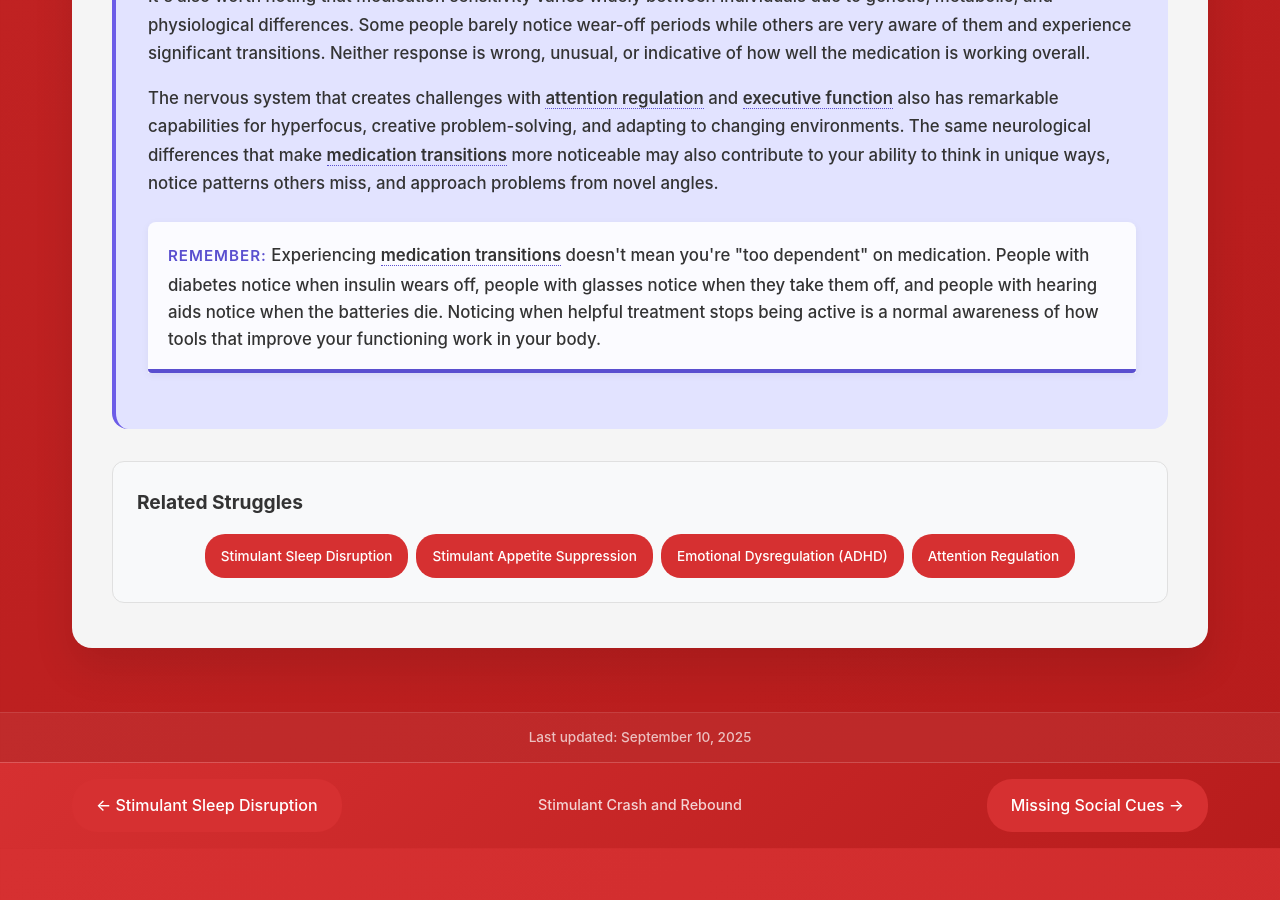
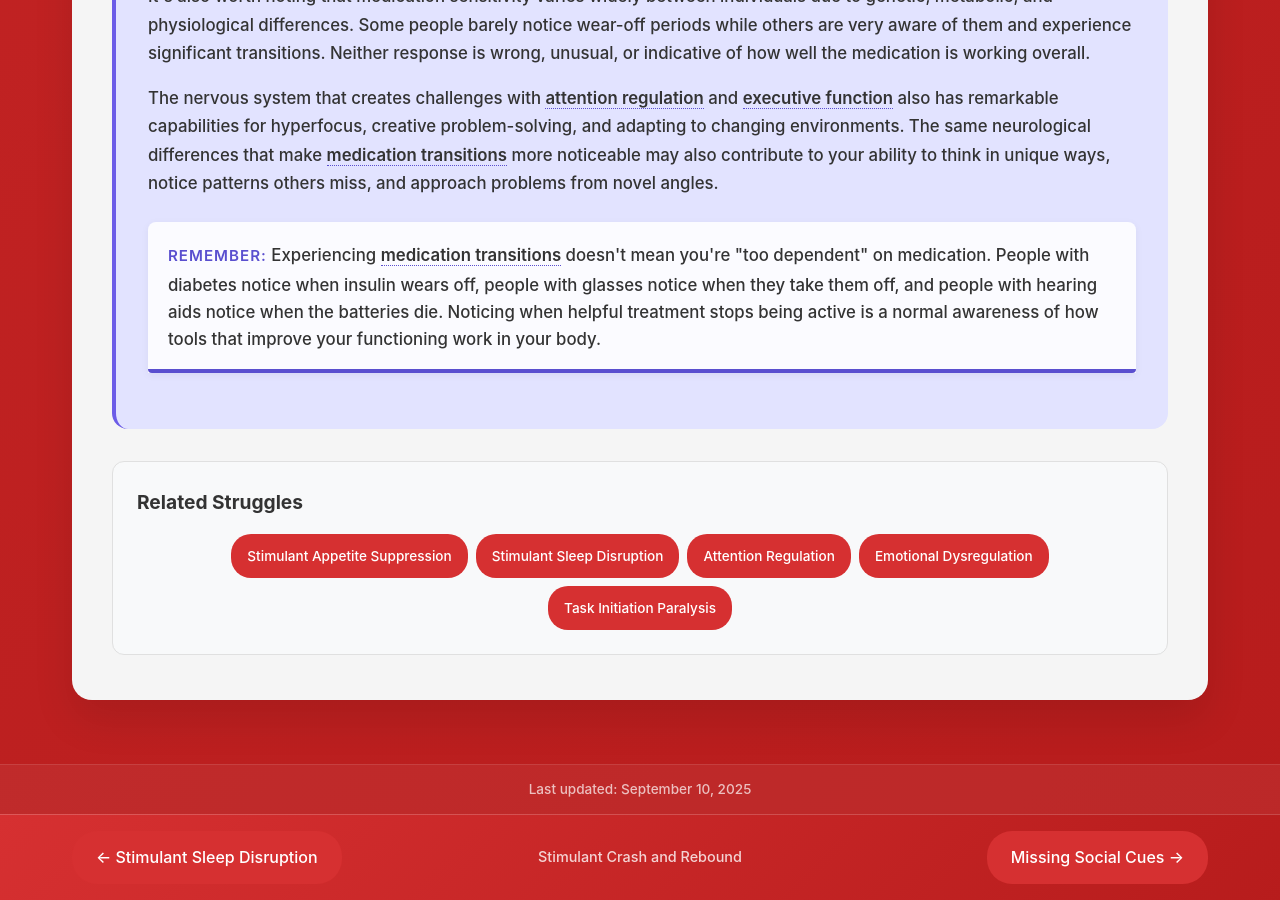
Before and after one commit to neurodivergent-survival-guide/neurodivergent-survival-guide, a Jekyll site: the page built from struggles/stimulant-crash-and-rebound.html, in a window 1280 px wide and 900 px high, scrolled down 5267 px. Built offline with Jekyll 4.4.1, drawn with Linux system fonts in a browser that asks for light colours; before the commit the page ends 6115 px from its top, so only the background shows below that.

Commit message:
Update stimulant-crash-and-rebound.html

```diff
--- a/struggles/stimulant-crash-and-rebound.html
+++ b/struggles/stimulant-crash-and-rebound.html
@@ -144,10 +144,11 @@ search_terms: ["meds wearing off", "crash every day", "irritable afternoon", "br
     <div class="related-struggles">
         <h3>Related Struggles</h3>
         <div class="struggle-tags">
+            <a href="{{ '/struggles/stimulant-appetite-suppression.html' | relative_url }}" class="struggle-tag">Stimulant Appetite Suppression</a>
             <a href="{{ '/struggles/stimulant-sleep-disruption.html' | relative_url }}" class="struggle-tag">Stimulant Sleep Disruption</a>
-            <a href="{{ '/struggles/stimulant-appetite-suppression.html' | relative_url }}" class="struggle-tag">Stimulant Appetite Suppression</a>
-            <a href="{{ '/struggles/emotional-dysregulation-adhd.html' | relative_url }}" class="struggle-tag">Emotional Dysregulation (ADHD)</a>
             <a href="{{ '/struggles/attention-regulation.html' | relative_url }}" class="struggle-tag">Attention Regulation</a>
+            <a href="{{ '/struggles/emotional-dysregulation.html' | relative_url }}" class="struggle-tag">Emotional Dysregulation</a>
+            <a href="{{ '/struggles/task-initiation-paralysis.html' | relative_url }}" class="struggle-tag">Task Initiation Paralysis</a>
         </div>
     </div>
 </div>
```
